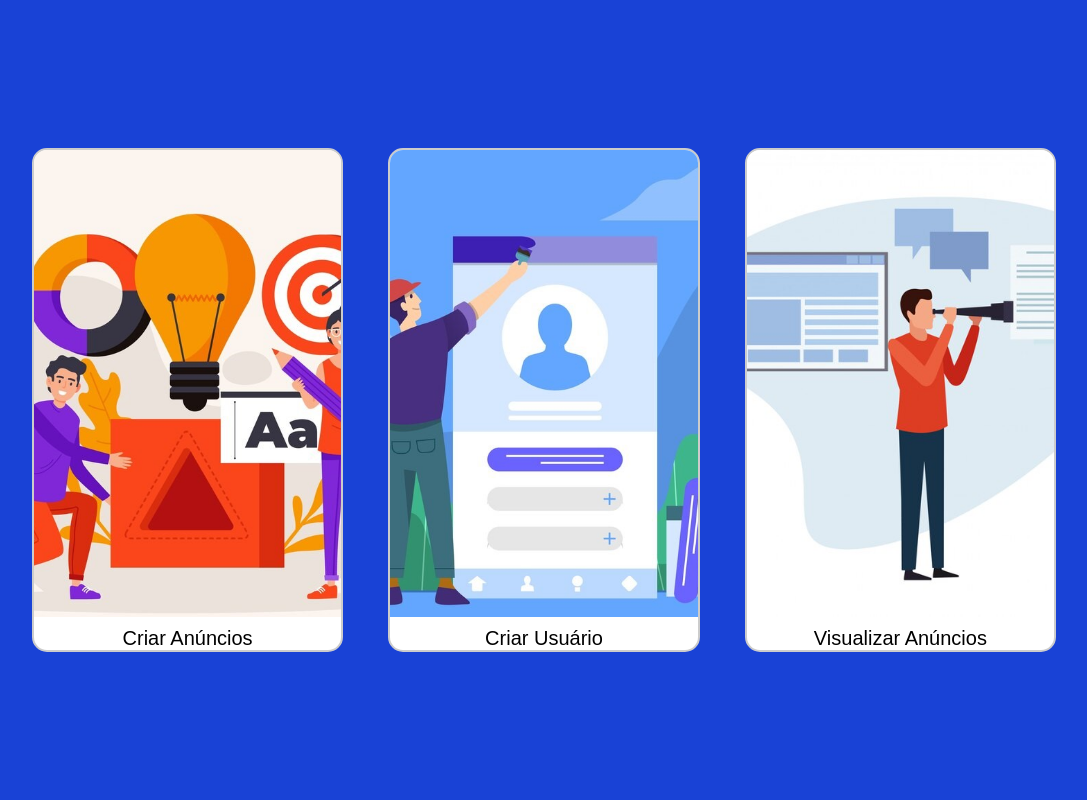
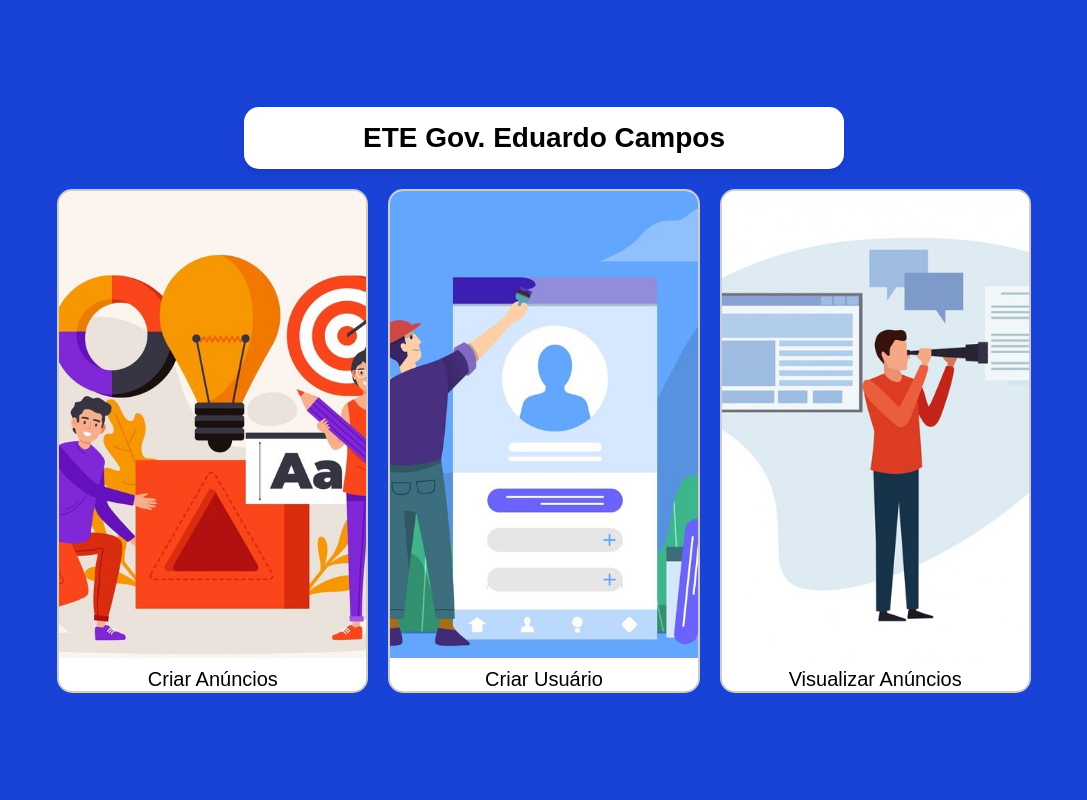
Before and after one commit to Douglas-Cordeiro-dos-Santos/projeto-anuncios-ete, a PHP site: page /tela_inicio.html in a window 1280 px wide. Shown: the whole page, without its empty margins (96-1183 px from the left). Run offline with PHP 8.4, Linux system fonts and the light colour scheme.

Commit message:
Update do css nas paginas, e texto no menu

```diff
--- a/sources/tela_inicio.css
+++ b/sources/tela_inicio.css
@@ -6,18 +6,38 @@ body {
     display: flex;
     justify-content: center;
     align-items: center;
+    flex-direction: column;
     height: 100vh;
     background-color: #1942d6;
 }
 
+/* Estilo do container branco com o nome */
+.header-container {
+    width: 60%;
+    max-width: 600px;
+    text-align: center;
+    background-color: #fff;
+    padding: 15px 0;
+    margin: 0 auto 20px;
+    box-shadow: 0 4px 6px rgba(0, 0, 0, 0.1);
+    border-radius: 15px;
+}
 
+.header-container h1 {
+    color: #000000; /* Cor do texto */
+    font-size: 28px;
+    margin: 0;
+}
+
+/* Container dos banners */
 .banner-container {
     display: flex;
-    justify-content: space-between;
+    justify-content: center;
+    align-items: center;
     width: 80%;
 }
 
-
+/* Estilo de cada banner */
 .banner {
     width: 30%;
     height: 500px;
@@ -30,14 +50,13 @@ body {
     overflow: hidden;
     background-color: #fff;
     transition: transform 0.3s;
+    margin: 0 10px;
 }
 
-
+/* Imagens dos banners */
 .banner img {
     width: 100%;
-
     height: 100%;
-
     object-fit: cover;
 }
 
@@ -54,11 +73,11 @@ body {
     text-align: center;
 }
 
-/* responsivo para dispositivos móveis, obs; se necessario*/
+/* Responsivo para dispositivos móveis */
 @media (max-width: 768px) {
     .banner-container {
-        flex-direction: column;
-        align-items: center;
+        flex-direction: column; /* Empilha banners verticalmente em telas pequenas */
+        align-items: center; /* Centraliza banners */
     }
 
     .banner {
--- a/sources/visualizar_anuncios.css
+++ b/sources/visualizar_anuncios.css
@@ -34,7 +34,7 @@ body {
     display: flex;
     flex-direction: column;
     align-items: center;
-    background-color: #2f119b75;
+    background-color: #1942d6;
     height: 100vh;
     padding: 20px;
     overflow-y: auto;
@@ -42,7 +42,7 @@ body {
 
 h1 {
     font-size: 2em;
-    color: #333;
+    color: #fcfbfb;
     text-shadow: none;
     margin-bottom: 20px;
 }
--- a/tela_inicio.html
+++ b/tela_inicio.html
@@ -12,7 +12,12 @@
 
 <body>
 
-    <!-- banners verticais com links e textos -->
+    <!-- Container com o nome -->
+    <div class="header-container">
+        <h1>ETE Gov. Eduardo Campos</h1>
+    </div>
+
+    <!-- Banners verticais com links e textos -->
     <div class="banner-container">
         <a href="criar_anuncio.html" class="banner">
             <img src="sources/criar_anucio.jpg" alt="Banner 1">
```
Also changed, not shown: sources/criar_anuncio.css (+28 -4 lines).
